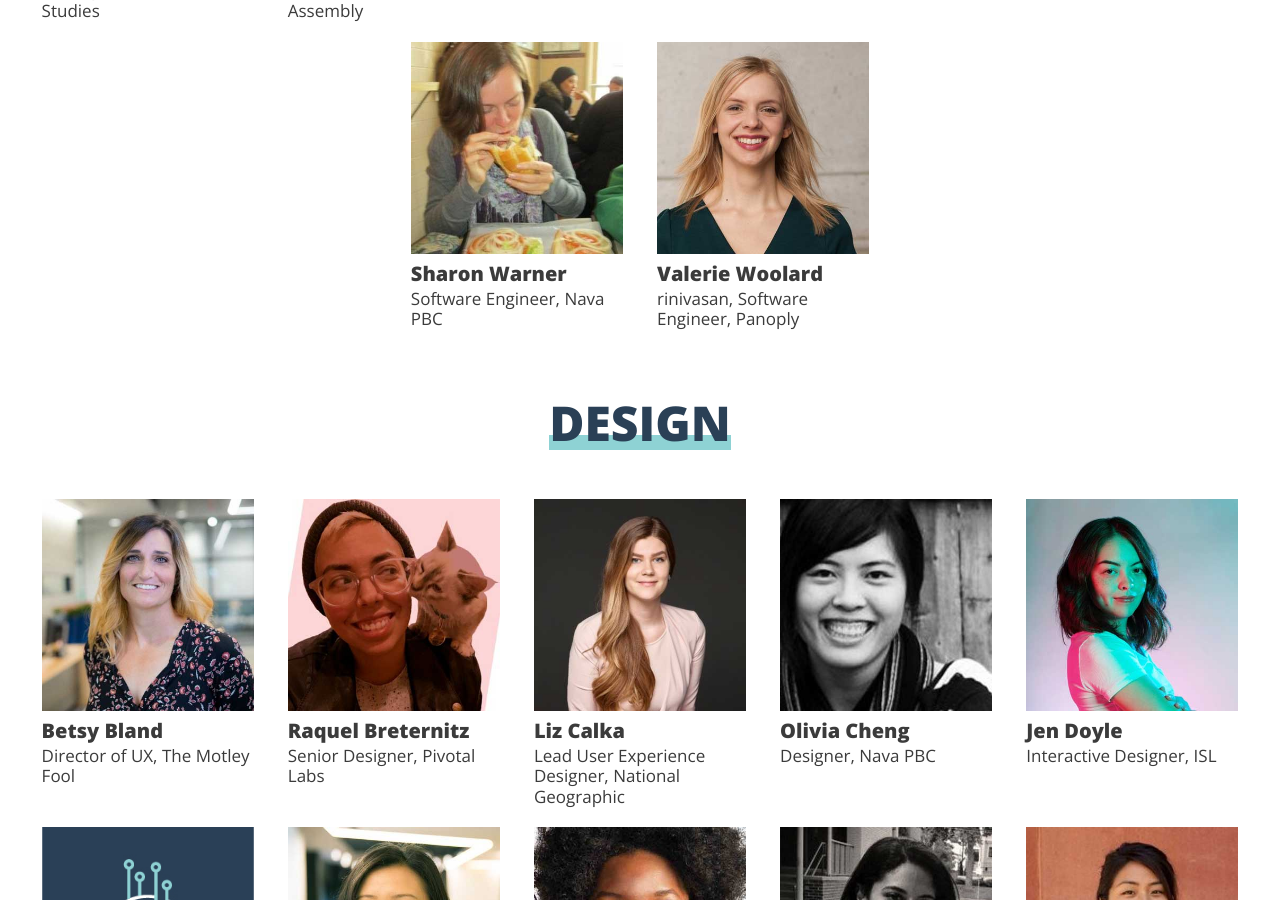
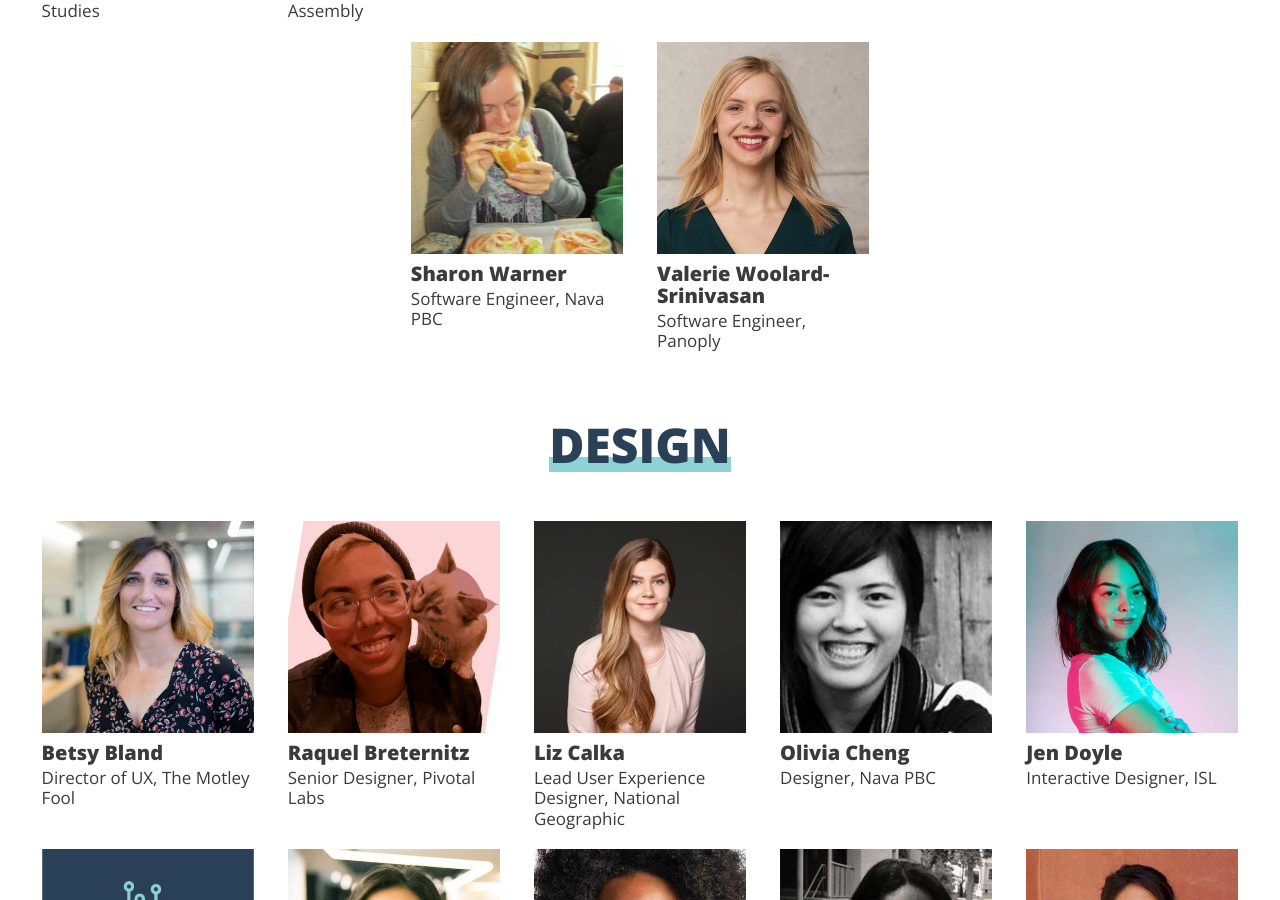
Before and after one commit to dcfemtech/dcfemtech.github.io, a Jekyll site: the page built from awards.html, in a window 1280 px wide and 900 px high, scrolled down 2469 px. Built offline with Jekyll 4.4.1, drawn with Linux system fonts in a browser that asks for light colours.

Commit message:
Fixed typo in Valerie's name

```diff
--- a/awards.html
+++ b/awards.html
@@ -138,8 +138,8 @@ redirect_from:
         </li>
         <li>
           <img src="/assets/awards-2018/code/valerie.jpg" aria-hidden>
-          <h3>Valerie Woolard</h3>
-          <p>rinivasan, Software Engineer, Panoply</p>
+          <h3>Valerie Woolard-Srinivasan</h3>
+          <p>Software Engineer, Panoply</p>
         </li>
       </ul>
     </div>
```
